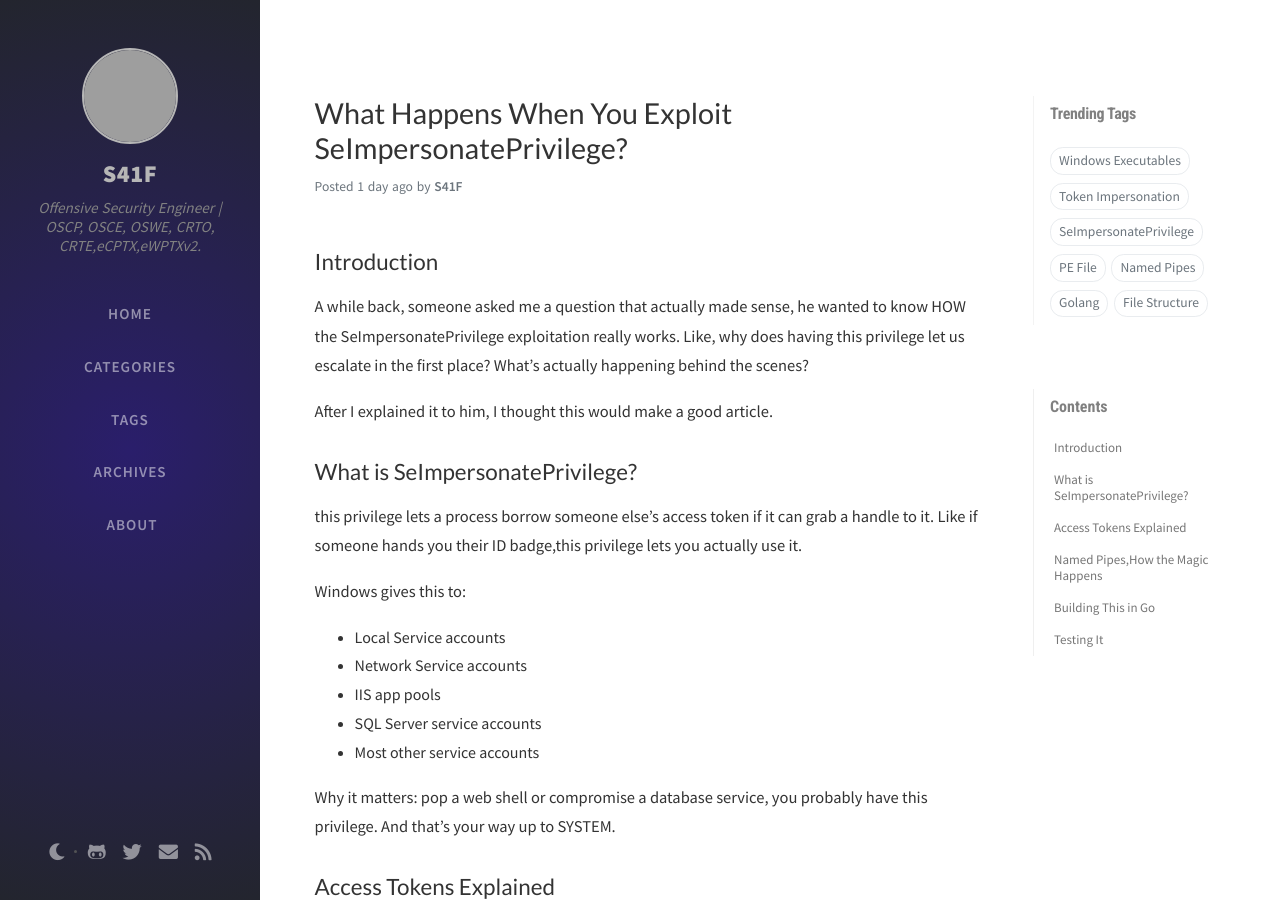
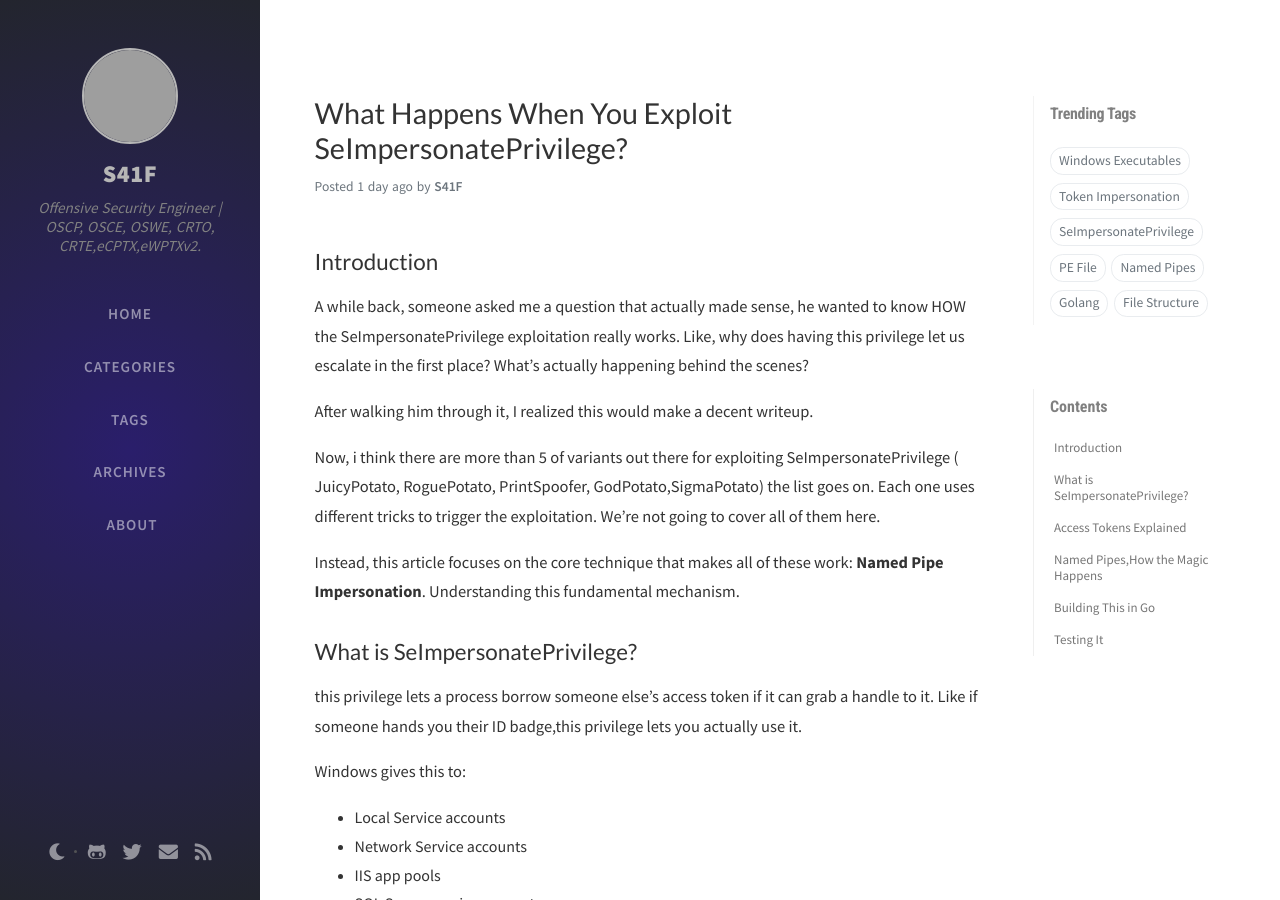
Before and after one commit to SaifSalah/saifsalah.github.io, a Jekyll site: the page built from _posts/2023-11-28-SeImpersonatePrivilege.md, in a window 1280 px wide and 900 px high. Built offline with Jekyll 4.4.1, drawn with Linux system fonts in a browser that asks for light colours; nearby versions of some CDN libraries; comment, search, counter and statistics services are not loaded; grey boxes are pictures that could not be loaded.

Commit message:
Update 2023-11-28-SeImpersonatePrivilege.md

```diff
--- a/_posts/2023-11-28-SeImpersonatePrivilege.md
+++ b/_posts/2023-11-28-SeImpersonatePrivilege.md
@@ -10,7 +10,12 @@ tags: [SeImpersonatePrivilege, Token Impersonation, Named Pipes, Golang]
 
 A while back, someone asked me a question that actually made sense, he wanted to know HOW the SeImpersonatePrivilege exploitation really works. Like, why does having this privilege let us escalate in the first place? What's actually happening behind the scenes?
 
-After I explained it to him, I thought this would make a good article.
+After walking him through it, I realized this would make a decent writeup.
+
+Now, i think there are more than 5 of variants out there for exploiting SeImpersonatePrivilege ( JuicyPotato, RoguePotato, PrintSpoofer, GodPotato,SigmaPotato) the list goes on. Each one uses different tricks to trigger the exploitation. We're not going to cover all of them here.
+
+Instead, this article focuses on the core technique that makes all of these work: **Named Pipe Impersonation**. Understanding this fundamental mechanism.
+
 ## What is SeImpersonatePrivilege?
 
 this privilege lets a process borrow someone else's access token if it can grab a handle to it. Like if someone hands you their ID badge,this privilege lets you actually use it.
```
